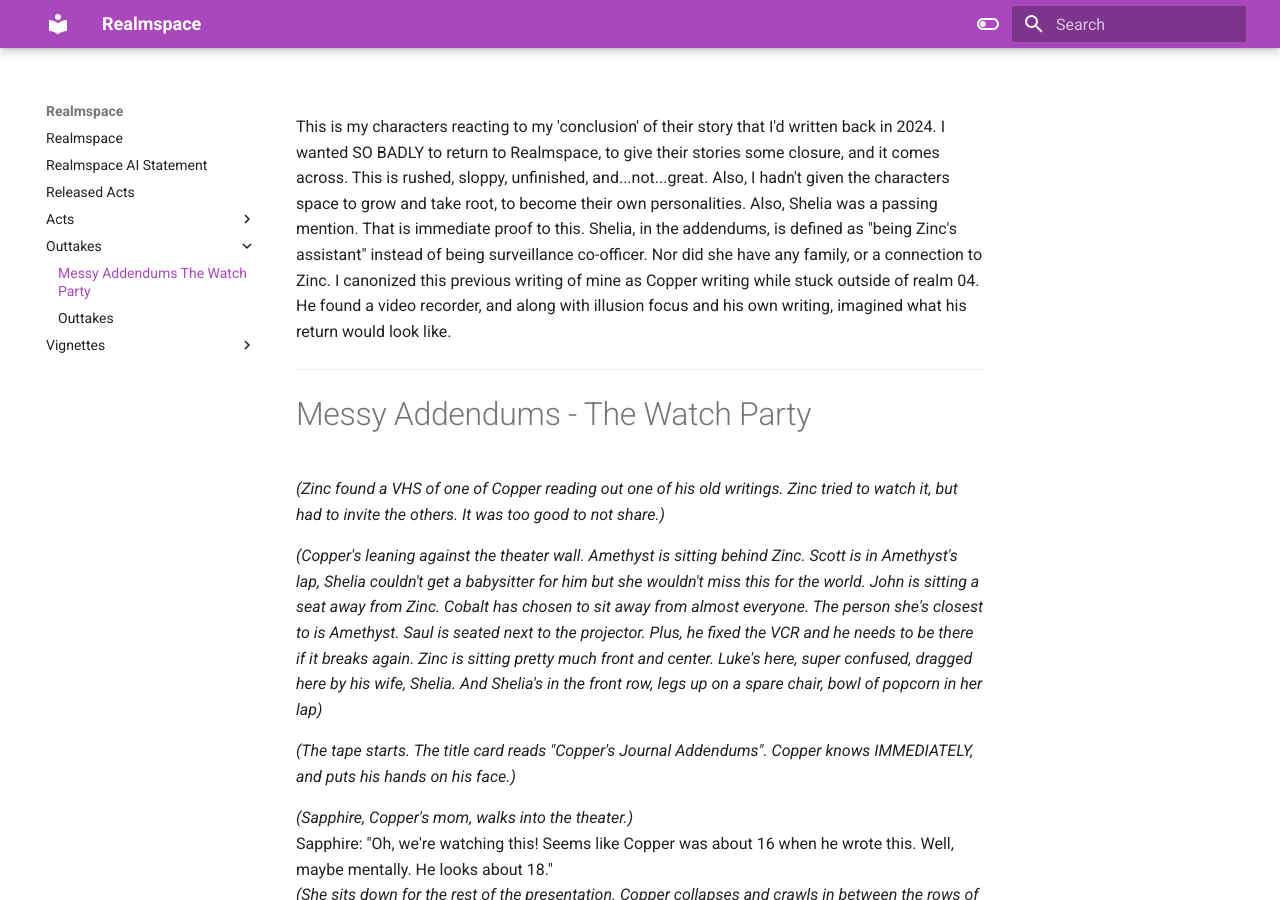
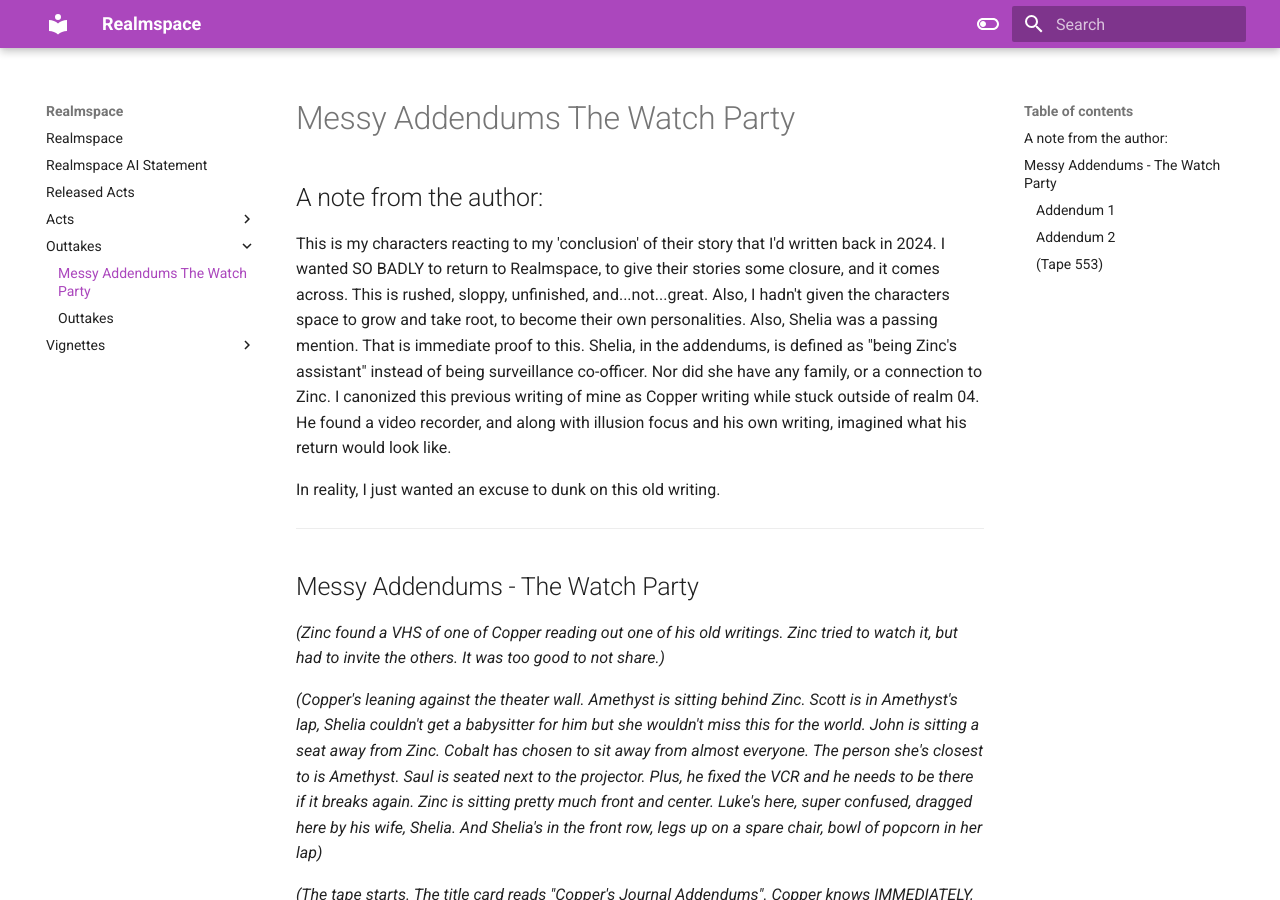
Before and after one commit to EliMCGamerGuy/Realmspace, an MkDocs documentation site: the page built from docs/Outtakes/Messy Addendums - The Watch Party.md, in a window 1280 px wide and 900 px high. Built offline with MkDocs 1.6.1 and Material for MkDocs 9.7.7, drawn with Linux system fonts in a browser that asks for light colours.

Commit message:
Update Messy Addendums - The Watch Party.md

```diff
--- a/docs/Outtakes/Messy Addendums - The Watch Party.md
+++ b/docs/Outtakes/Messy Addendums - The Watch Party.md
@@ -1,9 +1,11 @@
-EliMCGamerGuy:
+## A note from the author:
 This is my characters reacting to my 'conclusion' of their story that I'd written back in 2024. I wanted SO BADLY to return to Realmspace, to give their stories some closure, and it comes across. This is rushed, sloppy, unfinished, and...not...great. Also, I hadn't given the characters space to grow and take root, to become their own personalities. Also, Shelia was a passing mention. That is immediate proof to this. Shelia, in the addendums, is defined as "being Zinc's assistant" instead of being surveillance co-officer. Nor did she have any family, or a connection to Zinc. I canonized this previous writing of mine as Copper writing while stuck outside of realm 04. He found a video recorder, and along with illusion focus and his own writing, imagined what his return would look like.
+
+In reality, I just wanted an excuse to dunk on this old writing.
 
 ---
 
-# Messy Addendums - The Watch Party
+## Messy Addendums - The Watch Party
 
 
 
@@ -28,7 +30,7 @@
 
 
 
-Addendum 1
+### Addendum 1
 It has been ten years since the uprising. I am now about 24 years old, I have had years of training with my focuses,
 
 Modern Zinc: "The math isn't working here, by the way! That'd clock you as 14 at the time of the uprising!"
@@ -50,7 +52,7 @@
 Modern Copper: `( ! Please connect an Xbox 360 controller. )`
 
 
-Addendum 2
+### Addendum 2
 I've done it. The rift is open. about 8 months since my last addition, and I did it. I can't see much on the other side, but I'm going to go through. I hope it's as I remember, not as the replicas made it.
 
 
@@ -59,7 +61,7 @@
 
 
 
-(Tape 553)
+### (Tape 553)
 Zinc: "Hey, Zinc here. This is log number...Five hundred and fifty...three. Fifty-three. Uh...There's not much to report today. Regular fluctuations in replica numbers due to time. Yep. They still have to sleep. I'm surprised they haven't fixed that yet. Just kill off the ones that get tired, right? It's weakness after all. There's still the wolf replica groups going around. They're in the...South side of the city right now."
 
 
```
